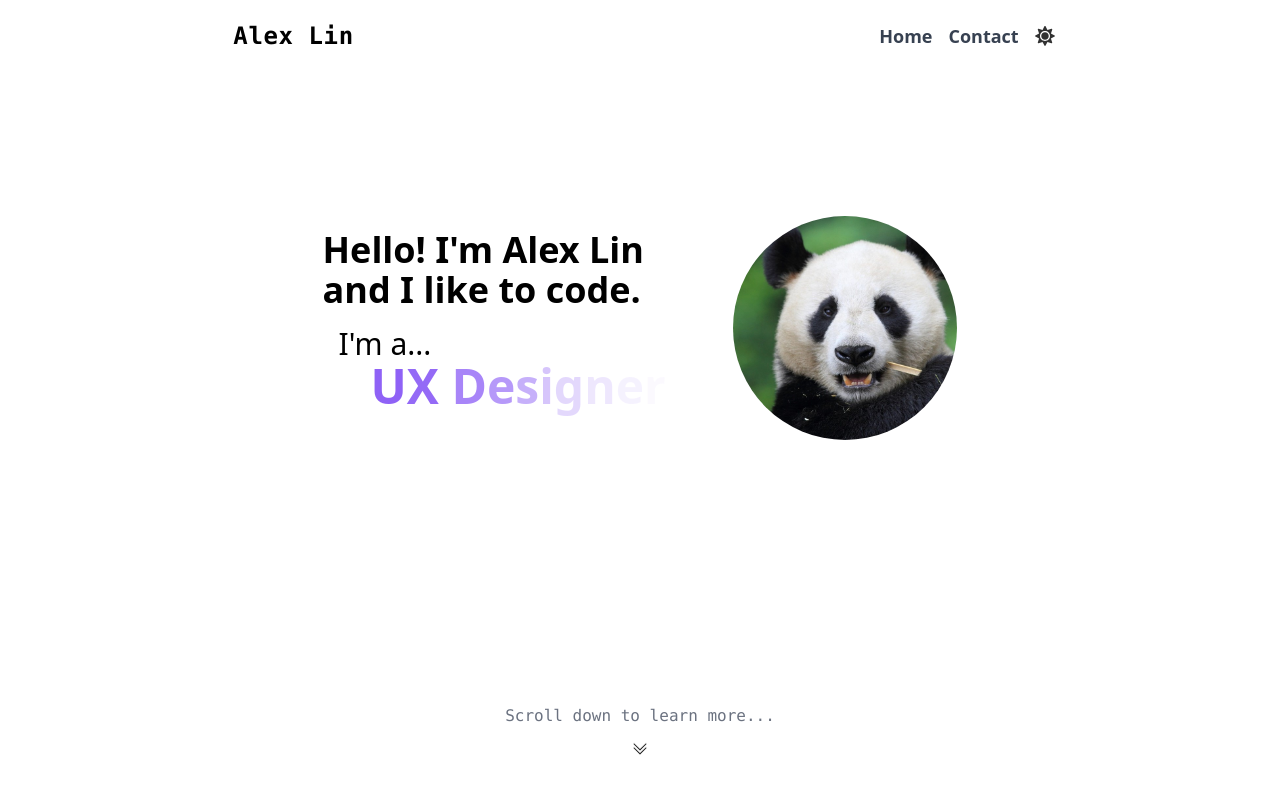
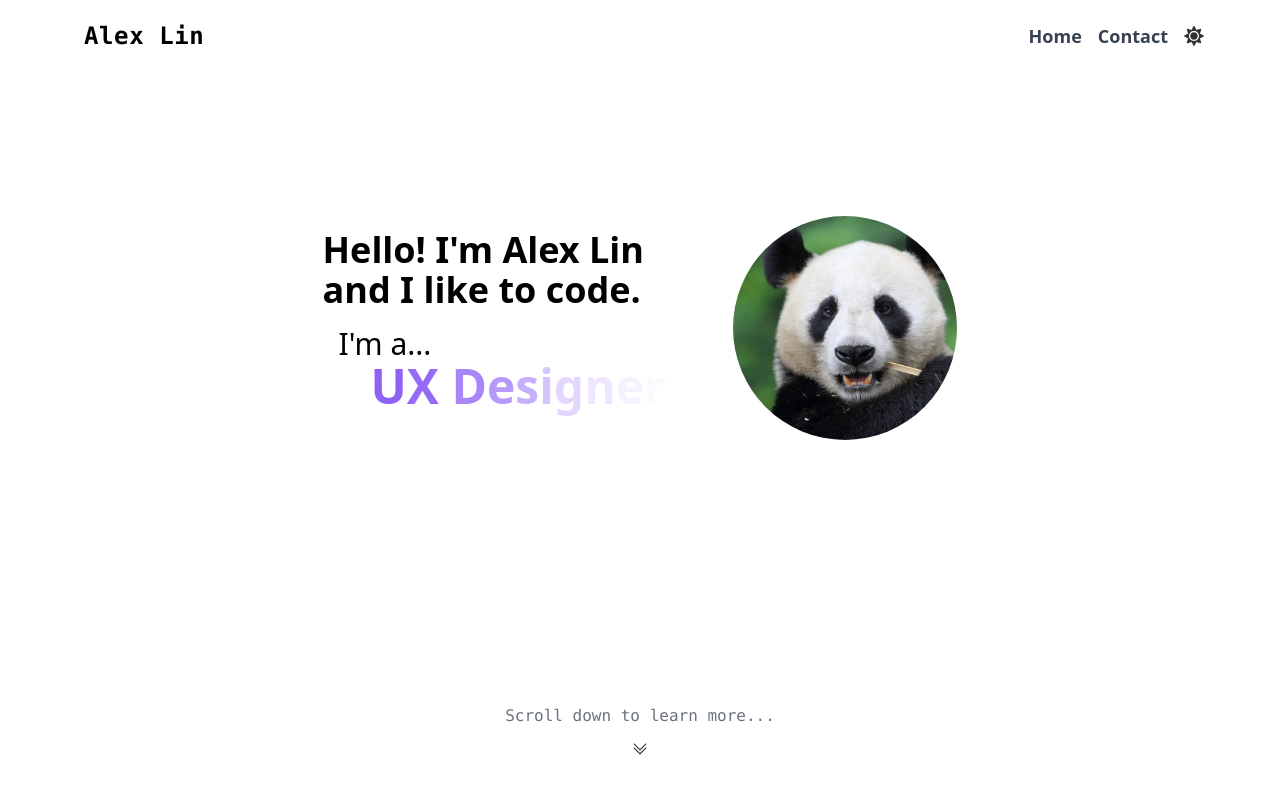
Before and after one commit to alxn3/alxn3.github.io, a Next.js app: page / in a window 1280 px wide. Shown: the top 800 px of the page. Built offline with nearby package versions, Linux system fonts and the light colour scheme.

Commit message:
Enable tailwindcss jit mode

```diff
--- a/src/layouts/base-layout.tsx
+++ b/src/layouts/base-layout.tsx
@@ -15,7 +15,7 @@ const BaseLayout: React.FC<Props> = ({ headerContent, children }) => {
         <meta name="description" content="Generated by create next app" />
         <link rel="icon" href="/favicon.ico" />
       </Head>
-      <main className="h-full w-11/12 sm:w-8/10 md:w-4/7 lg:w-2/3 mx-auto">
+      <main className="h-full w-[calc(min(90%,78em))] mx-auto">
         {headerContent ? (
           <div className="h-full flex flex-col">
             <Navbar />
--- a/tailwind.config.js
+++ b/tailwind.config.js
@@ -1,4 +1,5 @@
 module.exports = {
+  mode: 'jit',
   purge: [
     './src/pages/**/*.{js,ts,jsx,tsx}',
     './src/components/**/*.{js,ts,jsx,tsx}',
@@ -9,9 +10,7 @@ module.exports = {
     extend: {},
   },
   variants: {
-    extend: {
-      display: ['dark']
-    },
+    extend: {},
   },
   plugins: [],
 };
```
